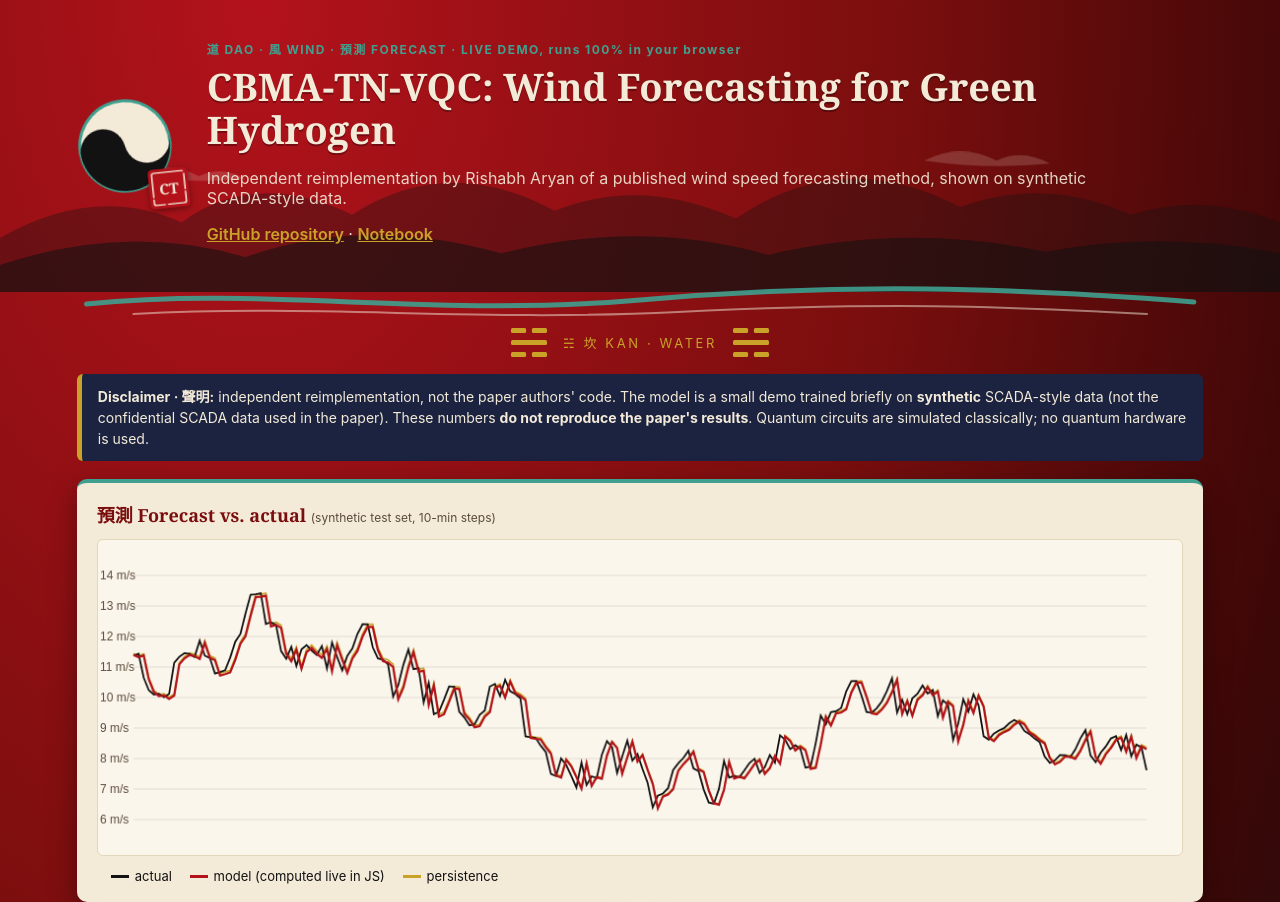
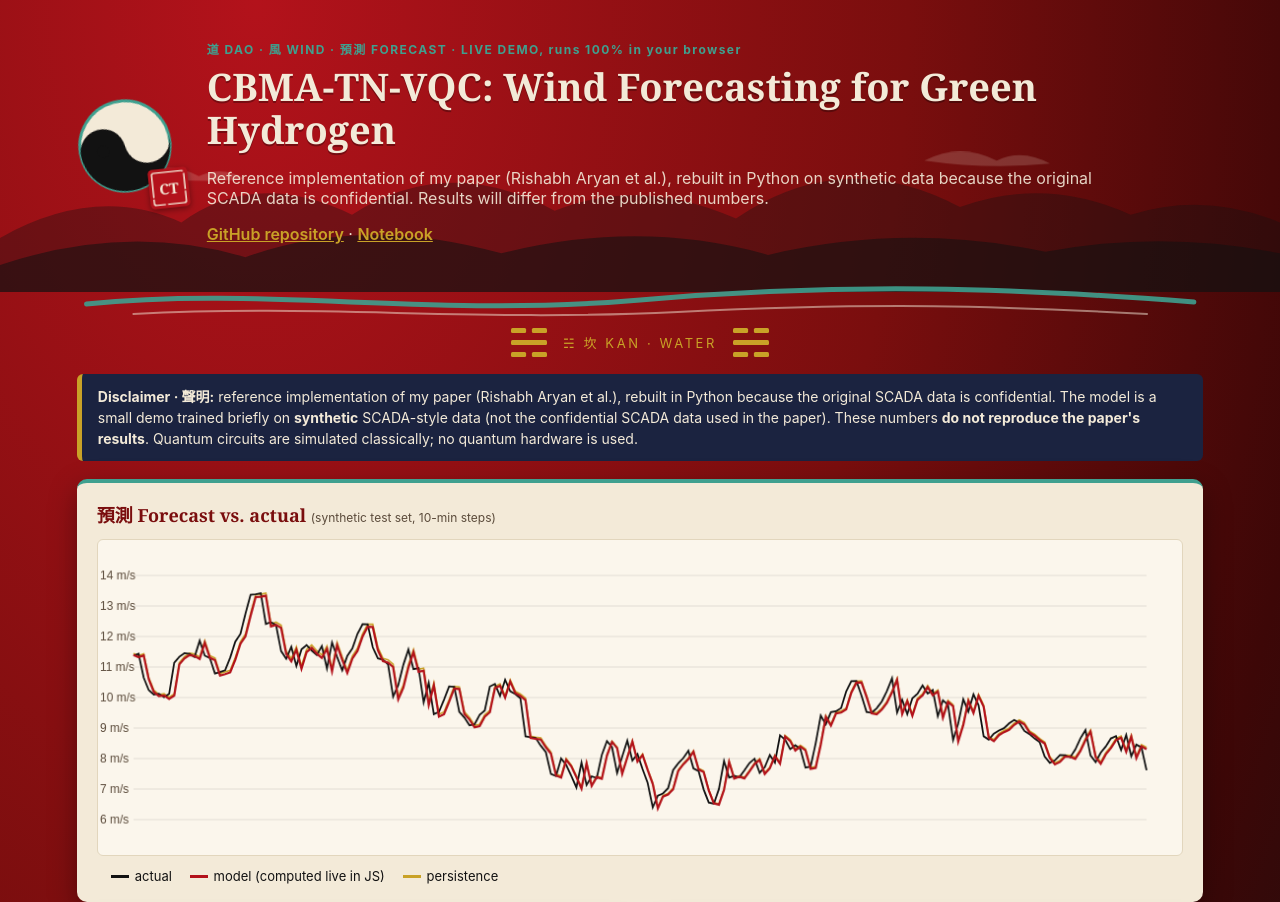
Before and after one commit to Rishabh-bgp/cbma-tn-vqc-wind-green-hydrogen, a plain HTML site: page site/index.html in a window 1280 px wide. Shown: the top 902 px of the page. Drawn offline with Linux system fonts and the light colour scheme.

Commit message:
Wording: reference implementation of my paper, authorship, US spelling, crimson demo badge

```diff
--- a/site/index.html
+++ b/site/index.html
@@ -1,7 +1,7 @@
 <!doctype html><html lang="en"><head><meta charset="utf-8"><meta name="viewport" content="width=device-width,initial-scale=1">
 <title>CBMA-TN-VQC: Wind Forecasting for Green Hydrogen | Live Demo by Rishabh Aryan</title>
-<meta name="description" content="Live in-browser demo: CBMA-TN-VQC: Wind Forecasting for Green Hydrogen. Independent reimplementation for wind speed forecasting on synthetic SCADA-style data, by Rishabh Aryan.">
-<meta name="keywords" content="green hydrogen, wind speed forecasting, tensor network, matrix product state, variational quantum circuit, CNN-BiLSTM, multi-head attention, PEM electrolyser, quantum machine learning, PyTorch, PennyLane"><meta name="author" content="Rishabh Aryan"><meta name="theme-color" content="#7a0e0e">
+<meta name="description" content="Live in-browser demo: CBMA-TN-VQC: Wind Forecasting for Green Hydrogen. Reference implementation of Rishabh Aryan's wind speed forecasting paper, rebuilt on synthetic SCADA-style data.">
+<meta name="keywords" content="green hydrogen, wind speed forecasting, tensor network, matrix product state, variational quantum circuit, CNN-BiLSTM, multi-head attention, PEM electrolyzer, quantum machine learning, PyTorch, PennyLane"><meta name="author" content="Rishabh Aryan"><meta name="theme-color" content="#7a0e0e">
 <link rel="stylesheet" href="style.css"></head><body style="--acc:#3fa08f">
 <div id="loader" aria-hidden="true"><svg viewBox="0 0 100 100" class="taiji"><circle cx="50" cy="50" r="48" fill="#f3ead8" stroke="#c9a227" stroke-width="2"/>
 <path d="M50 2a48 48 0 0 1 0 96a24 24 0 0 1 0-48a24 24 0 0 0 0-48z" fill="#121212"/><circle cx="50" cy="26" r="7" fill="#f3ead8"/><circle cx="50" cy="74" r="7" fill="#121212"/></svg></div>
@@ -15,13 +15,13 @@
 <path d="M50 3a47 47 0 0 1 0 94a23.5 23.5 0 0 1 0-47a23.5 23.5 0 0 0 0-47z" fill="#121212"/><circle cx="50" cy="26.5" r="6.5" fill="#f3ead8"/><circle cx="50" cy="73.5" r="6.5" fill="#121212"/></svg>
 <svg viewBox="0 0 60 60" class="seal"><rect x="3" y="3" width="54" height="54" rx="6" fill="#b3121b"/><rect x="8" y="8" width="44" height="44" rx="3" fill="none" stroke="#f3ead8" stroke-width="2" stroke-dasharray="40 3 22 2"/>
 <text x="30" y="38" text-anchor="middle" font-family="Georgia,serif" font-weight="700" font-size="20" fill="#f3ead8">CT</text></svg></div>
-<div><p class="tag">道 DAO · 風 WIND · 預測 FORECAST · LIVE DEMO, runs 100% in your browser</p><h1>CBMA-TN-VQC: Wind Forecasting for Green Hydrogen</h1><p class="sub">Independent reimplementation by Rishabh Aryan of a published wind speed forecasting method, shown on synthetic SCADA-style data.</p>
+<div><p class="tag">道 DAO · 風 WIND · 預測 FORECAST · LIVE DEMO, runs 100% in your browser</p><h1>CBMA-TN-VQC: Wind Forecasting for Green Hydrogen</h1><p class="sub">Reference implementation of my paper (Rishabh Aryan et al.), rebuilt in Python on synthetic data because the original SCADA data is confidential. Results will differ from the published numbers.</p>
 <p class="links"><a href="https://github.com/Rishabh-bgp/cbma-tn-vqc-wind-green-hydrogen">GitHub repository</a> · <a href="https://github.com/Rishabh-bgp/cbma-tn-vqc-wind-green-hydrogen/blob/main/notebooks/cbma-tn-vqc-wind-green-hydrogen_walkthrough.ipynb">Notebook</a></p></div></div>
 <svg class="brush" viewBox="0 0 1200 40" preserveAspectRatio="none" aria-hidden="true"><path d="M10 22 C200 4 380 36 600 18 S1000 6 1190 20" stroke="var(--acc)" stroke-width="5" fill="none" stroke-linecap="round" opacity=".9"/>
 <path d="M60 32 C260 22 420 40 640 30 S980 24 1140 32" stroke="#f3ead8" stroke-width="2" fill="none" stroke-linecap="round" opacity=".5"/></svg>
 </header>
 <div class="trigram-div" aria-hidden="true"><svg viewBox="0 0 36 30"><rect x="0" y="0" width="15.1" height="5" rx="1.5" fill="#c9a227"/><rect x="20.9" y="0" width="15.1" height="5" rx="1.5" fill="#c9a227"/><rect x="0" y="12" width="36" height="5" rx="1.5" fill="#c9a227"/><rect x="0" y="24" width="15.1" height="5" rx="1.5" fill="#c9a227"/><rect x="20.9" y="24" width="15.1" height="5" rx="1.5" fill="#c9a227"/></svg><span>☵ 坎 KAN · WATER</span><svg viewBox="0 0 36 30"><rect x="0" y="0" width="15.1" height="5" rx="1.5" fill="#c9a227"/><rect x="20.9" y="0" width="15.1" height="5" rx="1.5" fill="#c9a227"/><rect x="0" y="12" width="36" height="5" rx="1.5" fill="#c9a227"/><rect x="0" y="24" width="15.1" height="5" rx="1.5" fill="#c9a227"/><rect x="20.9" y="24" width="15.1" height="5" rx="1.5" fill="#c9a227"/></svg></div>
-<div class="warn"><b>Disclaimer · 聲明:</b> independent reimplementation, not the paper authors' code. The model is a small demo trained briefly on <b>synthetic</b> SCADA-style data (not the confidential SCADA data used in the paper). These numbers <b>do not reproduce the paper's results</b>. Quantum circuits are simulated classically; no quantum hardware is used.</div>
+<div class="warn"><b>Disclaimer · 聲明:</b> reference implementation of my paper (Rishabh Aryan et al.), rebuilt in Python because the original SCADA data is confidential. The model is a small demo trained briefly on <b>synthetic</b> SCADA-style data (not the confidential SCADA data used in the paper). These numbers <b>do not reproduce the paper's results</b>. Quantum circuits are simulated classically; no quantum hardware is used.</div>
 <main>
 <section class="card wide"><h2>預測 Forecast vs. actual <small>(synthetic test set, 10-min steps)</small></h2><canvas id="chart" width="1100" height="320"></canvas>
 <div class="legend"><span class="l a"></span>actual <span class="l m"></span>model (computed live in JS) <span class="l p"></span>persistence</div></section>
@@ -34,6 +34,6 @@
 <section class="card"><h2>衡 Test-set metrics <small>(synthetic)</small></h2><table id="mt"><tr><th></th><th>Model</th><th>Persistence</th></tr></table>
 <p class="small"><b>Persistence</b> predicts "next = current". At 10 minutes ahead it is already very accurate, so it is the honest yardstick.</p></section>
 <section class="card wide"><h2>道 How it works</h2><p>Three branches are fused: CNN-BiLSTM with multi-head attention, a quantum-inspired matrix-product-state tensor network, and a 3-qubit variational quantum circuit. The model predicts the 10-minute <i>change</i> in wind speed and adds it to the current reading.</p><p class="small">Weights were trained in PyTorch, exported to JSON and re-implemented in plain JavaScript, including a small statevector simulator for the quantum circuit. A test checks that the JS and Python predictions match within 1e-4.</p></section>
-</main><footer>© 2026 Rishabh Aryan · MIT licence · Paper credit: Er. Rishabh Aryan, Sonam Eyden, Manimozhi I and Prof. Dr. Tryambak Hiwarkar, "Quantum-Classical Hybrid Intelligence for the Green Hydrogen Revolution: Quantum-Inspired Tensor Networks and Variational Quantum Circuits Integrated with CNN-BiLSTM-MultiHead Attention for Hyper-Accurate Wind Speed Forecasting and Real-Time Electrolyzer Optimization on Indian SCADA Data," Tanz Research Journal, ISSN 1869-7720, Vol. 12, Issue 7, pp. 84–107, July 2026.</footer>
+</main><footer>© 2026 Rishabh Aryan · MIT license · Paper credit: Er. Rishabh Aryan, Sonam Eyden, Manimozhi I and Prof. Dr. Tryambak Hiwarkar, "Quantum-Classical Hybrid Intelligence for the Green Hydrogen Revolution: Quantum-Inspired Tensor Networks and Variational Quantum Circuits Integrated with CNN-BiLSTM-MultiHead Attention for Hyper-Accurate Wind Speed Forecasting and Real-Time Electrolyzer Optimization on Indian SCADA Data," Tanz Research Journal, ISSN 1869-7720, Vol. 12, Issue 7, pp. 84–107, July 2026.</footer>
 <script>window.addEventListener('load',()=>document.getElementById('loader').classList.add('done'))</script>
 <script src="model.js"></script><script src="app.js"></script></body></html>
```
Also changed, not shown: docs/img/banner.svg, 2 other files.
